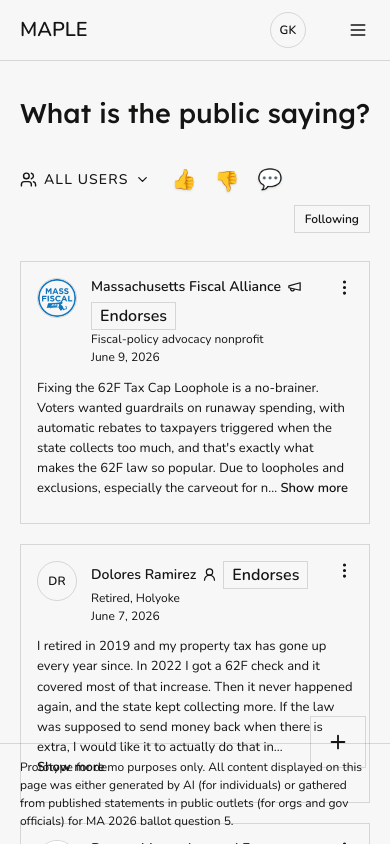
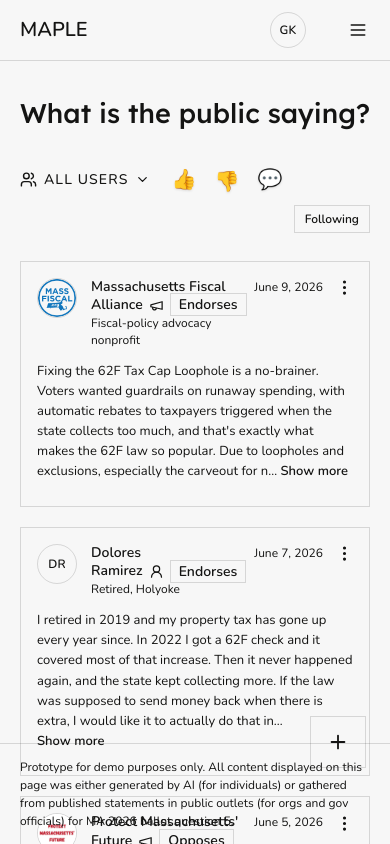
Before and after one commit to k-g-k/maple-testimony-redesign, a React (Vite) app: page / in a window 390 px wide. Shown: the top 844 px of the page. Built offline with nearby package versions, Linux system fonts and the light colour scheme.

Commit message:
fix responsive things

```diff
--- a/src/feed/TestimonyFeed.tsx
+++ b/src/feed/TestimonyFeed.tsx
@@ -121,6 +121,11 @@
 }) {
   const user = POSITION_USERS.find((u) => u.id === t.userId);
   if (!user) return null;
+  // The name, type icon and stance chip run as one line of text and wrap word
+  // by word. The icon and chip are held to the name's last word, so they wrap
+  // together with it and never land on a line alone.
+  const words = user.name.split(" ");
+  const lastWord = words.pop();
   const showDesc =
     showDescriptor === true ||
     (showDescriptor === "officials" && user.userType !== "organization");
@@ -133,7 +138,11 @@
               outside it so it always holds the top-right corner. */}
           <div className="flex items-center gap-[6px]">
             <div className="flex-1 min-w-0">
-              <div className="flex items-center gap-[6px] flex-wrap">
+              {/* The name and descriptor are one block. On phones the date
+                  sits beside it, lined up with the name; from sm up the date
+                  sits in the corner beside the menu instead. */}
+              <div className="flex items-baseline gap-[10px]">
+                <div className="flex-1 min-w-0">
                   {/* Plain text for now. The name should be a link to the
                       testimony's own page, and it will be an anchor when that page
                       exists; a button that opens a modal is not that, and dressing
@@ -141,11 +150,21 @@
                       thing about what clicking a name does. `onOpen` is kept so the
                       wiring is here when the route is. */}
                   <p className="font-body font-semibold text-base text-ink leading-[1.3]">
-                  {user.name}
+                    {words.length > 0 && `${words.join(" ")} `}
+                    <span className="whitespace-nowrap">
+                      {lastWord}
+                      {showTypeIcon && (
+                        <span className="inline-block align-middle ml-[6px]">
+                          <UserTypeIcon type={user.userType} />
+                        </span>
+                      )}
+                      {t.stance !== "no-position" && (
+                        <span className="inline-block align-middle ml-[6px] -my-[2px]">
+                          <StanceChip stance={t.stance} />
+                        </span>
+                      )}
+                    </span>
                   </p>
-                {showTypeIcon && <UserTypeIcon type={user.userType} />}
-                {t.stance !== "no-position" && <StanceChip stance={t.stance} />}
-              </div>
                   {/* Inside the name's own cell, not below the whole row: it
                       describes the account, so it belongs to the name, and the date
                       should centre against the pair rather than against the name
@@ -155,11 +174,11 @@
                       {user.descriptor}
                     </p>
                   )}
-              {/* Narrow, the name needs the whole row, so the date drops in
-                  under it and only the menu keeps the corner. */}
-              <p className="sm:hidden font-body text-xs text-ink-muted leading-[1.4] mt-[1px]">
+                </div>
+                <span className="sm:hidden shrink-0 font-body text-xs text-ink-muted whitespace-nowrap">
                   {t.date}
-              </p>
+                </span>
+              </div>
             </div>
             <div className="shrink-0 self-start flex items-center gap-[2px] -mt-[5px] -mr-[6px]">
               <span className="hidden sm:inline font-body text-xs text-ink-muted whitespace-nowrap mr-[2px]">
```
Lines whose indentation alone changed are shown as unchanged.
